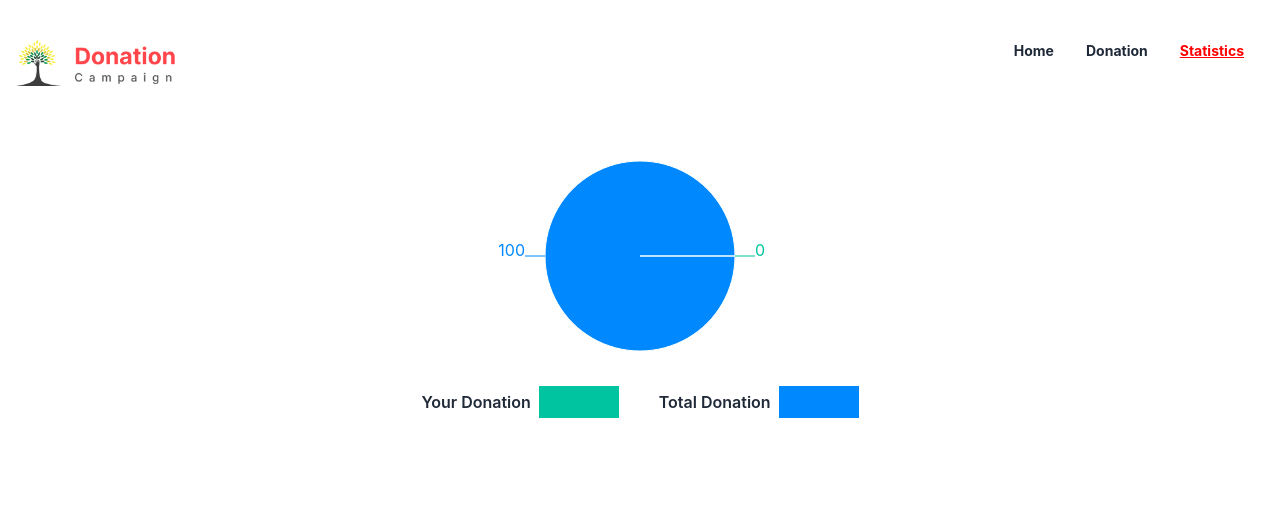
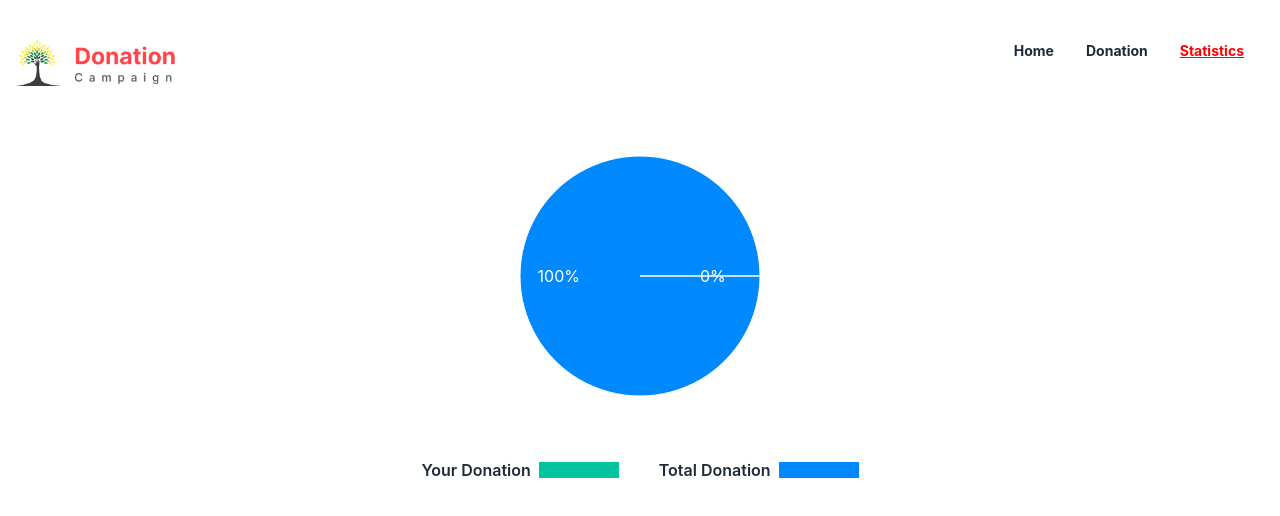
Before and after one commit to justJubair/campaign-donation, a React (Vite) app: page /statistics in a window 1280 px wide. Shown: the top 516 px of the page. Built offline with nearby package versions, Linux system fonts and the light colour scheme.

Commit message:
Fix: statistics change in percentage

```diff
--- a/src/Router/Router.jsx
+++ b/src/Router/Router.jsx
@@ -2,8 +2,10 @@ import { createBrowserRouter } from "react-router-dom";
 import Layout from "../Layout/Layout";
 import Home from "../pages/Home/Home";
 import Donation from "../pages/Donation/Donation";
+
+import DonationDetails from "../pages/DonationDetails/DonationDetails";
+
 import Statistics from "../pages/Statistics/Statistics";
-import DonationDetails from "../pages/DonationDetails/DonationDetails";
 
 const Router = createBrowserRouter([
   {
@@ -26,7 +28,7 @@ const Router = createBrowserRouter([
       },
       {
         path: "/statistics",
-        element: <Statistics />,
+        element: <Statistics/>
       },
     ],
   },
--- a/src/pages/Home/Home.jsx
+++ b/src/pages/Home/Home.jsx
@@ -32,14 +32,14 @@ const Home = () => {
   return (
     <div>
       <div className="flex flex-col items-center justify-center banner h-[100vh] -mt-32 md:h-[80vh]">
-        <div className="mt-16">
-          <h1 className="text-4xl font-bold text-center">
+        <div className="mt-32">
+          <h1 className="text-4xl font-bold text-center px-2">
             I Grow By Helping People In Need
           </h1>
           <div className="flex justify-center">
             <form onSubmit={handleSubmit} className="flex items-center mt-8">
               <input
-                className="md:w-96 py-2 px-2 rounded-lg"
+                className="md:w-96 py-2 px-2 rounded-lg "
                 type="text"
                 name="search"
                 id="search"
--- a/src/pages/Statistics/Statistics.jsx
+++ b/src/pages/Statistics/Statistics.jsx
@@ -22,26 +22,49 @@ const Statistics = () => {
     },
   ];
   const COLORS = ["#0088FE", "#00C49F"];
+
+
+
+  const RADIAN = Math.PI / 180;
+const renderCustomizedLabel = ({ cx, cy, midAngle, innerRadius, outerRadius, percent }) => {
+  const radius = innerRadius + (outerRadius - innerRadius) * 0.5;
+  const x = cx + radius * Math.cos(-midAngle * RADIAN);
+  const y = cy + radius * Math.sin(-midAngle * RADIAN);
+
+  return (
+    <text x={x} y={y} fill="white" textAnchor={x > cx ? 'start' : 'end'} dominantBaseline="central">
+      {`${(percent * 100).toFixed(0)}%`}
+    </text>
+  );
+};
+
+
+
+
+
   const yourDonationColor = {
     backgroundColor: "#00C49F",
   };
   const totalDonationColor = {
     backgroundColor: "#0088FE",
   };
+
   return (
-    <div className=" max-w-screen-xl mx-auto p-4 mt-2">
-      <div className="">
-        <ResponsiveContainer width="100%" height={260}>
-          <PieChart >
+    <div className="max-w-screen-xl mx-auto p-4 mt-2">
+
+        <ResponsiveContainer width="100%" height={300}>
+          <PieChart>
             <Pie
               dataKey="value"
               isAnimationActive={false}
               data={data01}
               cx="50%"
               cy="50%"
-              outerRadius={95}
+              outerRadius={120}
               fill="#8884d8"
-              label
+              labelLine = {false}
+              label={renderCustomizedLabel}
+
             >
               {data01.map((entry, index) => (
                 <Cell
@@ -54,17 +77,17 @@ const Statistics = () => {
             <Tooltip />
           </PieChart>
         </ResponsiveContainer>
-      </div>
-      <div className="flex justify-center gap-10">
+        <div className="flex justify-center gap-10 mt-8">
           <div className="flex flex-col items-center gap-2 md:flex-row">
             <p className="font-semibold">Your Donation</p>
-          <span className="px-10 p-4" style={yourDonationColor}></span>
+            <span className="px-10 py-2" style={yourDonationColor}></span>
           </div>
           <div className="flex flex-col items-center gap-2 md:flex-row">
             <p className="font-semibold">Total Donation</p>
-          <span className="px-10 p-4" style={totalDonationColor}></span>
+            <span className="px-10 py-2" style={totalDonationColor}></span>
           </div>
         </div>
+
     </div>
   );
 };
```
Lines whose indentation alone changed are shown as unchanged.
